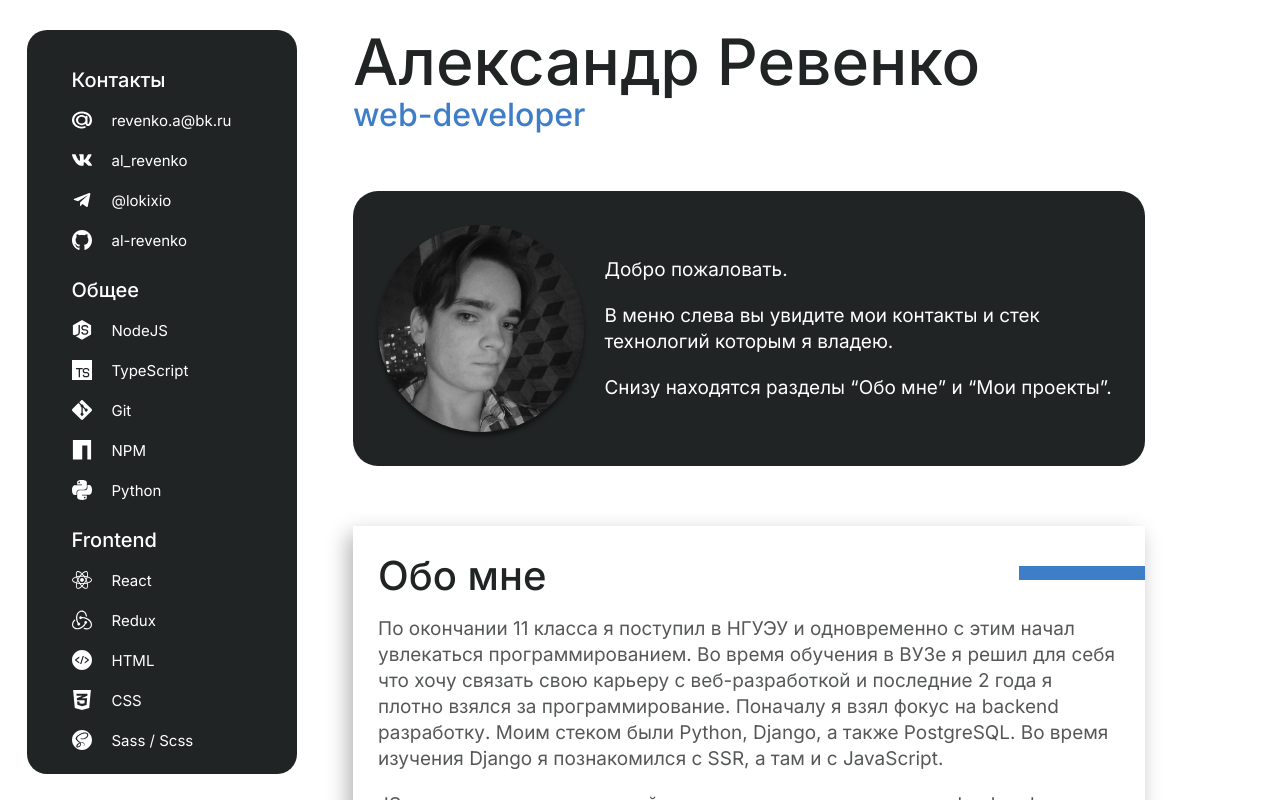
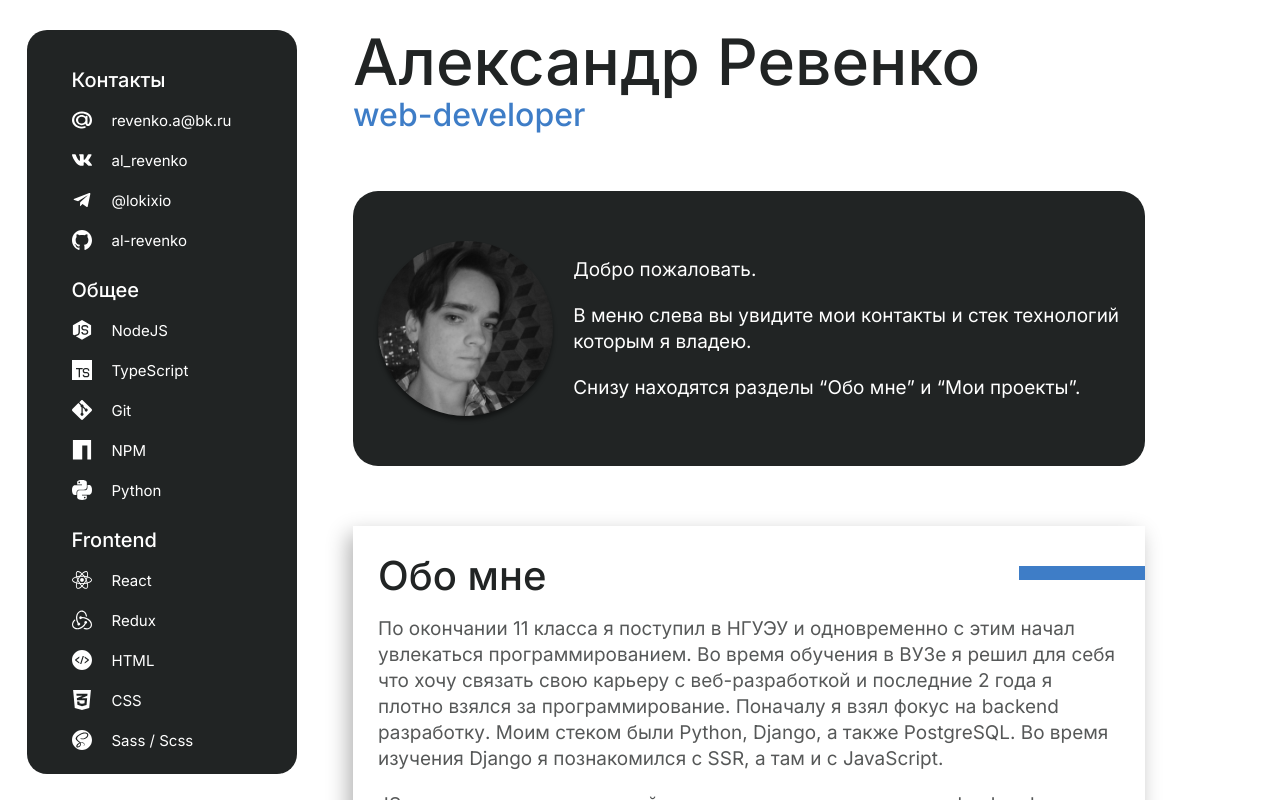
Before and after one commit to al-revenko/resume, a React (Vite) app: page / in a window 1280 px wide. Shown: the top 800 px of the page. Built offline with nearby package versions, Linux system fonts and the light colour scheme.

Commit message:
Поменял размеры изображения в Briefing компоненте

```diff
--- a/src/components/main-content/sections/briefing/Briefing.module.scss
+++ b/src/components/main-content/sections/briefing/Briefing.module.scss
@@ -27,9 +27,9 @@
 }
 
 .container__avatar {
-  width: 30%;
+  width: 24%;
   height: auto;
-  min-width: 200px;
+  min-width: 170px;
   aspect-ratio: 1 /1;
   border-radius: 200px;
   box-shadow: 0px 4px 4px 0px rgba(0, 0, 0, 0.45);
```
